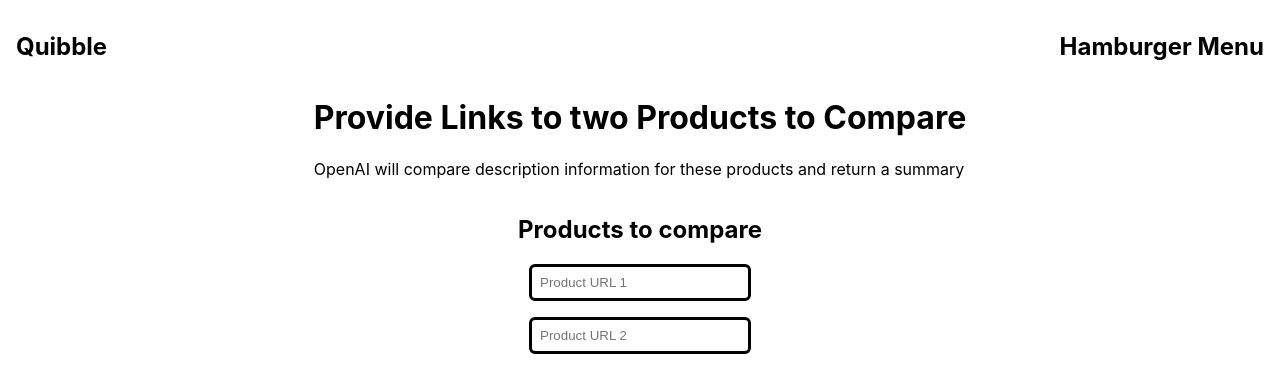
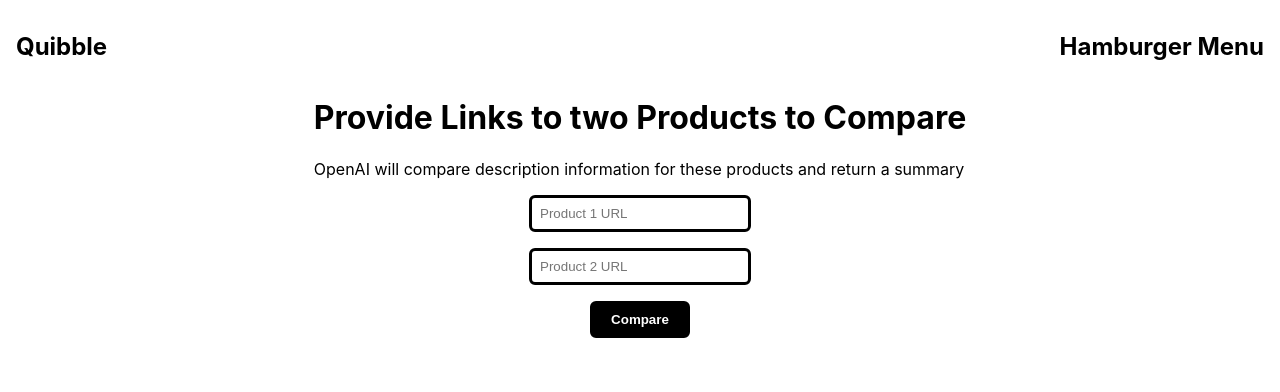
Before and after one commit to dscottd7/quibble-frontend, a React (Create React App) app: page / in a window 1280 px wide. Shown: the top 392 px of the page. Built offline with nearby package versions, Linux system fonts and the light colour scheme.

Commit message:
Product URL Form
Created a form for users to submit the two URLs of products for comparison.

```diff
--- a/src/index.css
+++ b/src/index.css
@@ -44,3 +44,18 @@ code {
   padding: 0.5rem;
   width: 200px;
 }
+
+.links label {
+  margin-bottom: 1rem;
+  padding: 0.5rem;
+}
+
+.links button {
+  border: 3px solid #000;
+  border-radius: 6px;
+  padding: 0.5rem;
+  width: 100px;
+  background-color: #000;
+  color: #fff;
+  font-weight: bold;
+}
--- a/src/pages/HomePage.js
+++ b/src/pages/HomePage.js
@@ -1,6 +1,30 @@
-import React from 'react'
+import React, {useState} from 'react';
+
 
 const HomePage = () => {
+
+  // set state for urls
+  const [urls, setUrls] = useState({
+    url1: '',
+    url2: ''
+  });
+
+  // change states for urls
+  const handleChange = (e) => {
+    const {name, value} = e.target;
+    setUrls((prevUrls) => ({
+      ...prevUrls,
+      [name]: value,
+    }));
+  }
+
+  // perform action with the URLS
+  const handleSubmit = (e) => {
+    e.preventDefault();
+    console.log('URL 1:', urls.url1);
+    console.log('URL 2:', urls.url2);
+  }
+
   return (
     <div className='homepage'>
         <div className='navbar'>
@@ -13,11 +37,32 @@ const HomePage = () => {
             <p> OpenAI will compare description information for these products and return a summary </p>
         </div>
 
-        <div className='links'>
-            <h2> Products to compare </h2>
-            <input name='link1' placeholder='Product URL 1'/>
-            <input name='link2' placeholder='Product URL 2'/>
-        </div>
+        <form onSubmit={handleSubmit} className='links'>
+          <div>
+            <input
+              type='url'
+              id='url1'
+              name='url1'
+              value={urls.url1}
+              onChange={handleChange}
+              placeholder='Product 1 URL'
+              required
+            />
+          </div>
+
+          <div>
+            <input
+              type='url'
+              id='url2'
+              name='url2'
+              value={urls.url2}
+              onChange={handleChange}
+              placeholder='Product 2 URL'
+              required
+            />
+          </div>
+          <button type='submit'>Compare</button>
+        </form>
     </div>
 
 
```
